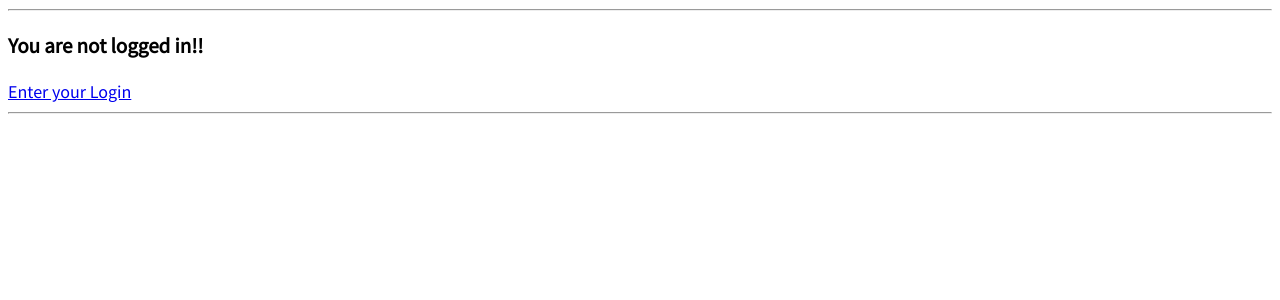
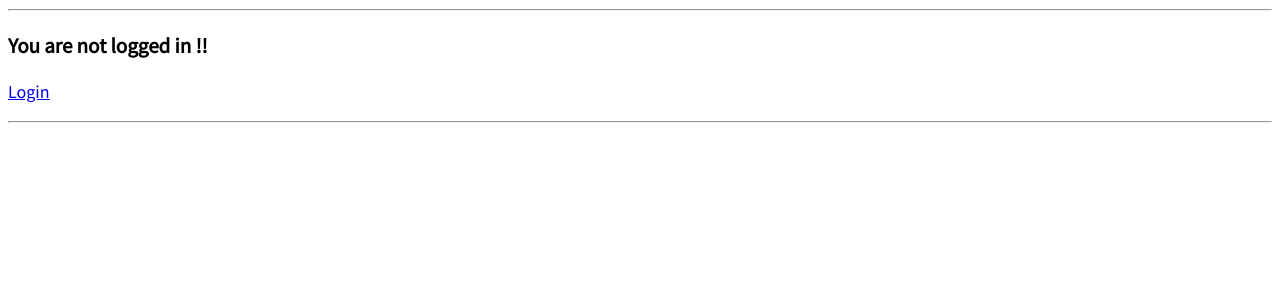
Before and after one commit to MichaelNest/Simple_Blog, a Django app: page / in a window 1280 px wide. Shown: the part 101-401 px from the top of the page. Run offline with Django 3.2, Linux system fonts and the light colour scheme; data that the repository does not hold is empty.

Commit message:
Edit base.html, add {% url 'logout' %}, add LOGOUT_REDIRECT_URL in bottom settings.py

```diff
--- a/main_app/settings.py
+++ b/main_app/settings.py
@@ -122,3 +122,4 @@ STATIC_URL = '/static/'
 STATICFILES_DIRS = [os.path.join(BASE_DIR, 'static'),]
 
 LOGIN_REDIRECT_URL = 'blog:home'
+LOGOUT_REDIRECT_URL = 'blog:home'
--- a/templates/base.html
+++ b/templates/base.html
@@ -20,10 +20,11 @@
         </header>
         <hr>
         {% if user.is_authenticated %}
-            <h2>Hello {{ user.username }}!!</h2>
+            <h2>Hello {{ user.username }} !!</h2>
+            <p><a href="{% url 'logout' %}">Logout</a></p>
         {% else %}
-            <h3>You are not logged in!!</h3>
-            <a href="{% url 'login' %}">Enter your Login</a>
+            <h3>You are not logged in !!</h3>
+            <p><a href="{% url 'login' %}">Login</a></p>
         {% endif %}
         <hr>
         {% block content %}
```
